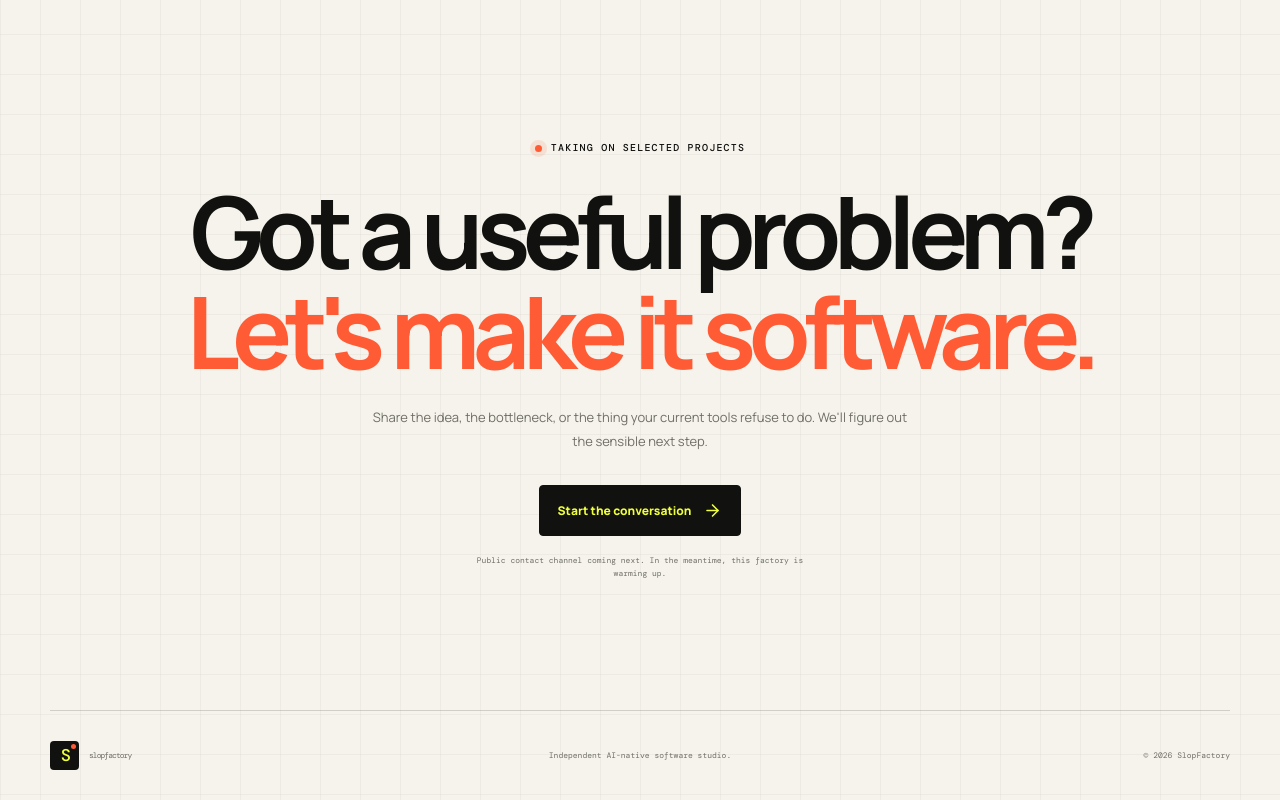
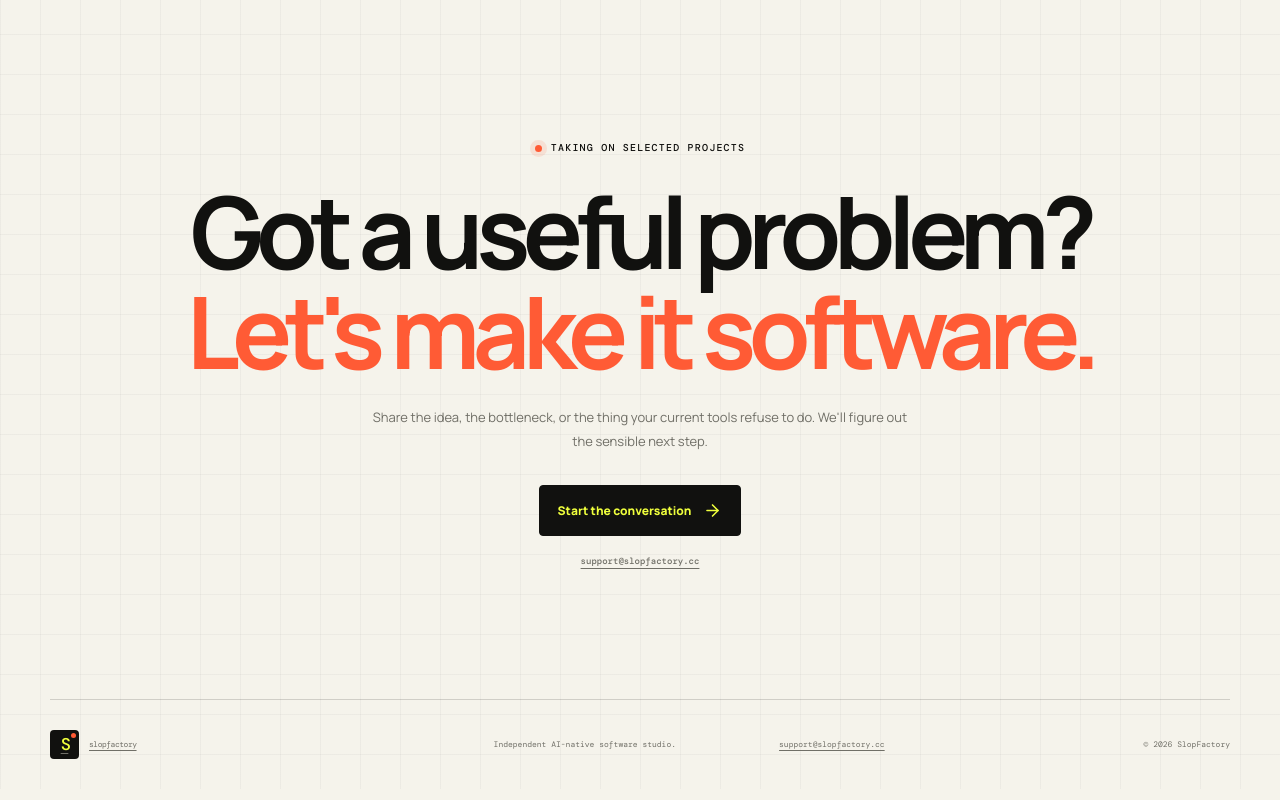
Before and after one commit to JadenChun/slopfactory-website, a React (Vite) app: page / in a window 1280 px wide. Shown: the part 3286-4086 px from the top of the page. Built offline with nearby package versions, Linux system fonts and the light colour scheme; a web font is replaced by a local one.

Commit message:
Add SlopFactory support contact

```diff
--- a/index.html
+++ b/index.html
@@ -63,6 +63,7 @@
             "name": "SlopFactory",
             "url": "%SITE_URL%/",
             "logo": "%SITE_URL%/apple-touch-icon.png",
+            "email": "mailto:support@slopfactory.cc",
             "description": "An independent AI-native software studio building custom web, mobile, and intelligent systems.",
             "foundingLocation": {
               "@type": "Country",
--- a/src/App.jsx
+++ b/src/App.jsx
@@ -327,19 +327,19 @@ function App() {
             Share the idea, the bottleneck, or the thing your current tools
             refuse to do. We&apos;ll figure out the sensible next step.
           </p>
-          <a className="button button-dark" href="#contact-note">
+          <a className="button button-dark" href={siteConfig.contactHref}>
             Start the conversation <ArrowRight size={19} />
           </a>
-          <small id="contact-note">
-            Public contact channel coming next. In the meantime, this factory
-            is warming up.
-          </small>
+          <a className="contact-email" href={siteConfig.contactHref}>
+            {siteConfig.contactEmail}
+          </a>
         </section>
       </main>
 
       <footer>
         <Logo />
         <p>Independent AI-native software studio.</p>
+        <a href={siteConfig.contactHref}>{siteConfig.contactEmail}</a>
         <span>© {new Date().getFullYear()} SlopFactory</span>
       </footer>
     </>
--- a/src/siteConfig.js
+++ b/src/siteConfig.js
@@ -1,4 +1,6 @@
 export const siteConfig = {
-  contactHref: "#contact",
+  contactEmail: "support@slopfactory.cc",
+  contactHref:
+    "mailto:support@slopfactory.cc?subject=Project%20enquiry%20for%20SlopFactory",
   status: "Taking on selected projects",
 };
--- a/src/styles.css
+++ b/src/styles.css
@@ -772,23 +772,26 @@ h1 span::after {
   background: var(--ink);
 }
 
-.contact small {
+.contact-email {
   display: block;
-  max-width: 360px;
   margin: 18px auto 0;
   color: var(--muted);
-  font: 400 8px/1.6 var(--mono);
+  font: 500 9px/1.6 var(--mono);
+  text-decoration: underline;
+  text-underline-offset: 4px;
 }
 
 footer {
   display: grid;
-  grid-template-columns: 1fr 1fr 1fr;
+  grid-template-columns: 1fr 1fr 1fr auto;
   align-items: center;
+  gap: 24px;
   padding-block: 30px;
   border-top: 1px solid var(--line);
 }
 
 footer p,
+footer > a,
 footer span {
   margin: 0;
   color: var(--muted);
@@ -797,6 +800,11 @@ footer span {
 
 footer p {
   text-align: center;
+}
+
+footer > a {
+  text-decoration: underline;
+  text-underline-offset: 3px;
 }
 
 footer > span {
@@ -973,6 +981,7 @@ footer > span {
   }
 
   footer p,
+  footer > a,
   footer > span {
     text-align: left;
   }
```
Also changed, not shown: 1 other file (tests, documents, lock files or other folders).
